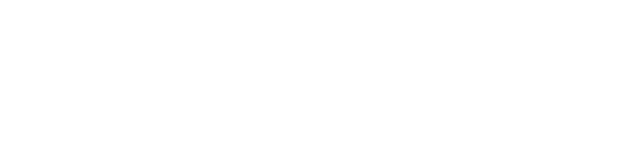
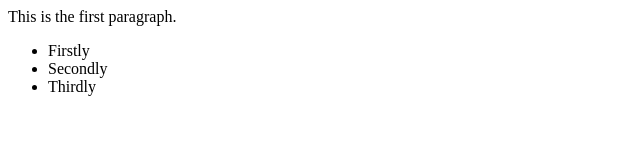
Before and after one commit to mknu1/testsite, a plain HTML site: page index.html in a window 1280 px wide. Shown: the whole page, without its empty margins (0-640 px from the left). Drawn offline with Linux system fonts and the light colour scheme.

Commit message:
Added some stuff.

```diff
--- a/index.html
+++ b/index.html
@@ -3,5 +3,13 @@
     <title>Hello</title>
   </head>
   <body>
+    <p>
+      This is the first paragraph.
+    </p>
+    <ul>
+      <li>Firstly</li>
+      <li>Secondly</li>
+      <li>Thirdly</li>
+    </ul>
   </body>
 </html>
```
